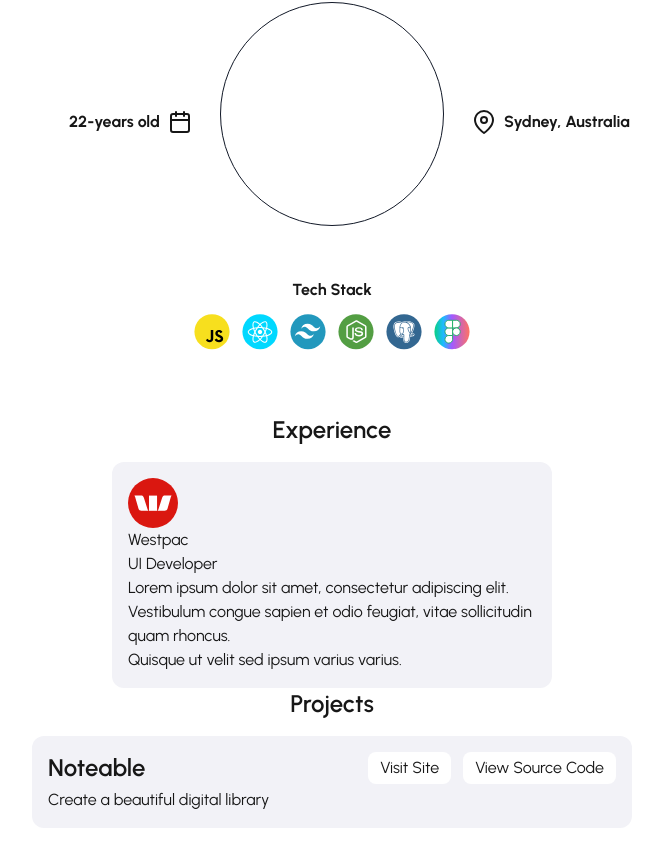
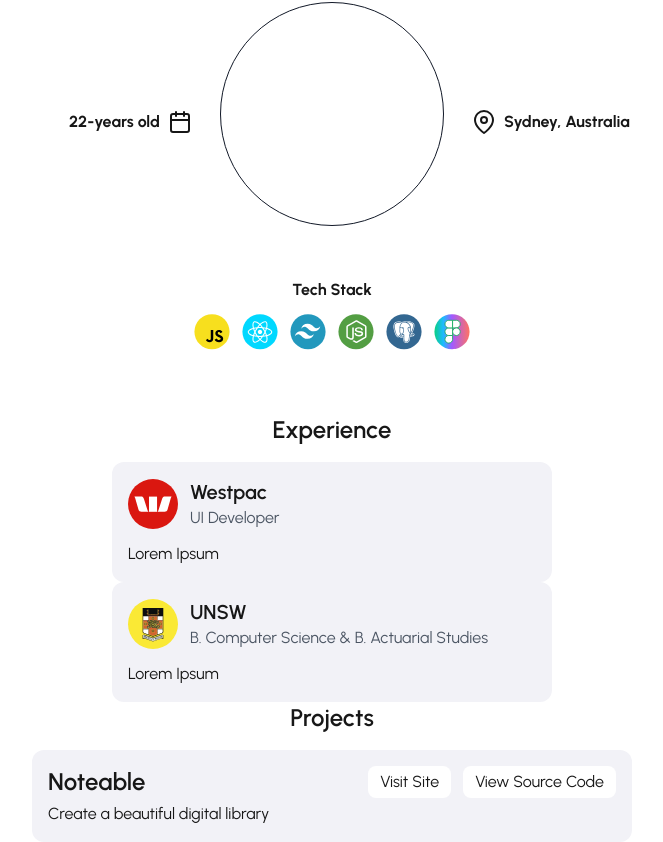
Before and after one commit to kush-singhy/portfolio, a Next.js app: page / in a window 1280 px wide. Shown: the part 392-1234 px from the top of the page, without its empty margins (308-971 px from the left). Built offline with nearby package versions, Linux system fonts and the light colour scheme.

Commit message:
Experience section progress

```diff
--- a/app/page.js
+++ b/app/page.js
@@ -6,7 +6,7 @@ import Projects from '@/components/Projects';
 
 export default function Home() {
   return (
-    <div className="max-w-screen-lg flex flex-col justify-center">
+    <div className="mx-auto antialiased">
       <Navbar />
       <Hero />
       <TechStack />
--- a/components/Experience.js
+++ b/components/Experience.js
@@ -12,21 +12,33 @@ export default function Experience() {
           id="experience-card"
           className="w-[440px] p-4 rounded-xl bg-[#F2F2F7]"
         >
-          <div>
+          <div className="flex gap-3 mb-3">
             <Image src={westpacLogo} alt="Westpac" />
             <div>
-              <h2>Westpac</h2>
-              <p>UI Developer</p>
+              <h2 className="text-xl font-semibold">Westpac</h2>
+              <p className="text-gray-600">UI Developer</p>
             </div>
           </div>
-          <ul>
-            <li>Lorem ipsum dolor sit amet, consectetur adipiscing elit.</li>
-            <li>
-              Vestibulum congue sapien et odio feugiat, vitae sollicitudin quam
-              rhoncus.
-            </li>
-            <li>Quisque ut velit sed ipsum varius varius.</li>
-          </ul>
+          <div>
+            <p>Lorem Ipsum</p>
+          </div>
+        </div>
+        <div
+          id="experience-card"
+          className="w-[440px] p-4 rounded-xl bg-[#F2F2F7]"
+        >
+          <div className="flex gap-3 mb-3">
+            <Image src={unswLogo} alt="UNSW" />
+            <div>
+              <h2 className="text-xl font-semibold">UNSW</h2>
+              <p className="text-gray-600">
+                B. Computer Science & B. Actuarial Studies
+              </p>
+            </div>
+          </div>
+          <div>
+            <p>Lorem Ipsum</p>
+          </div>
         </div>
       </div>
     </div>
```
